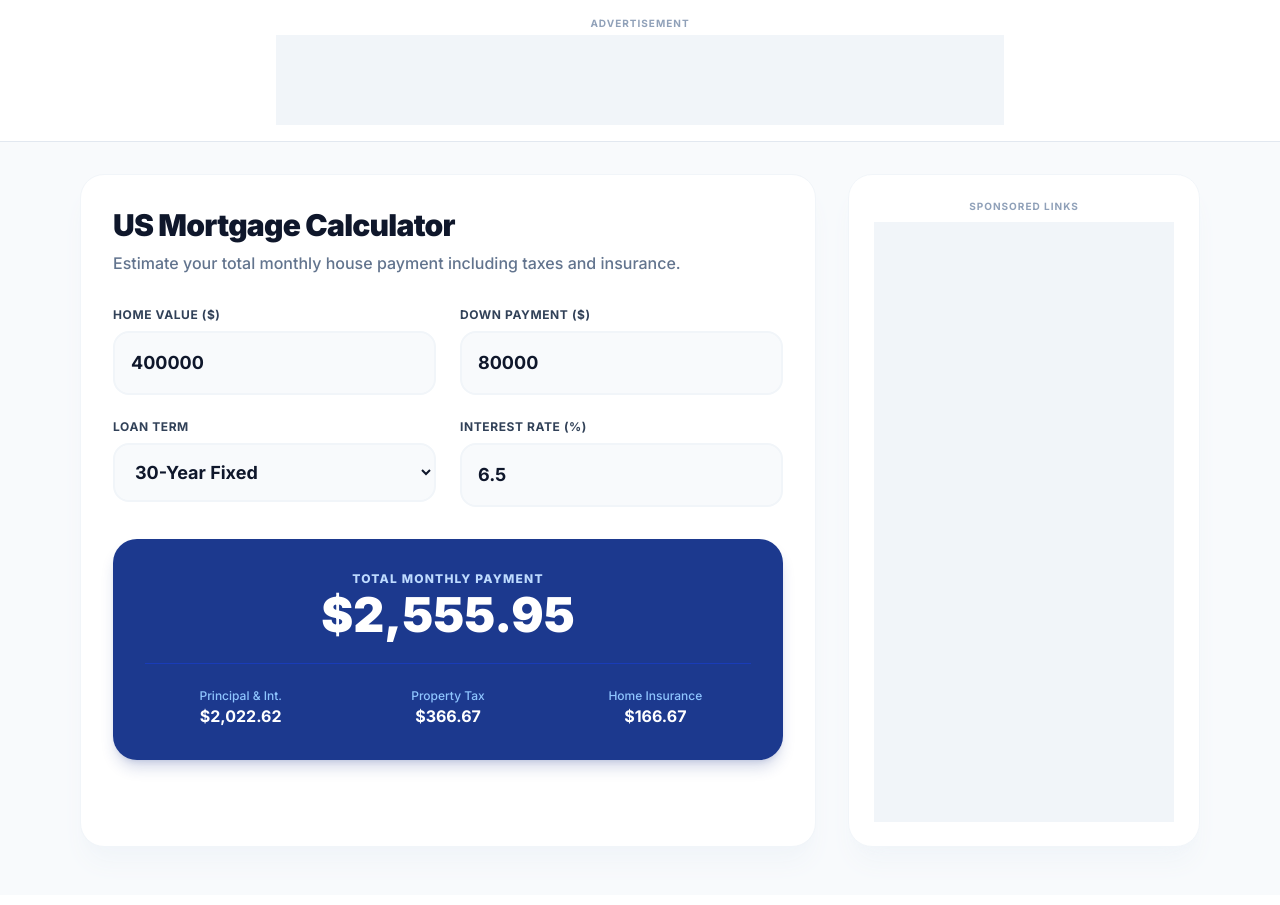
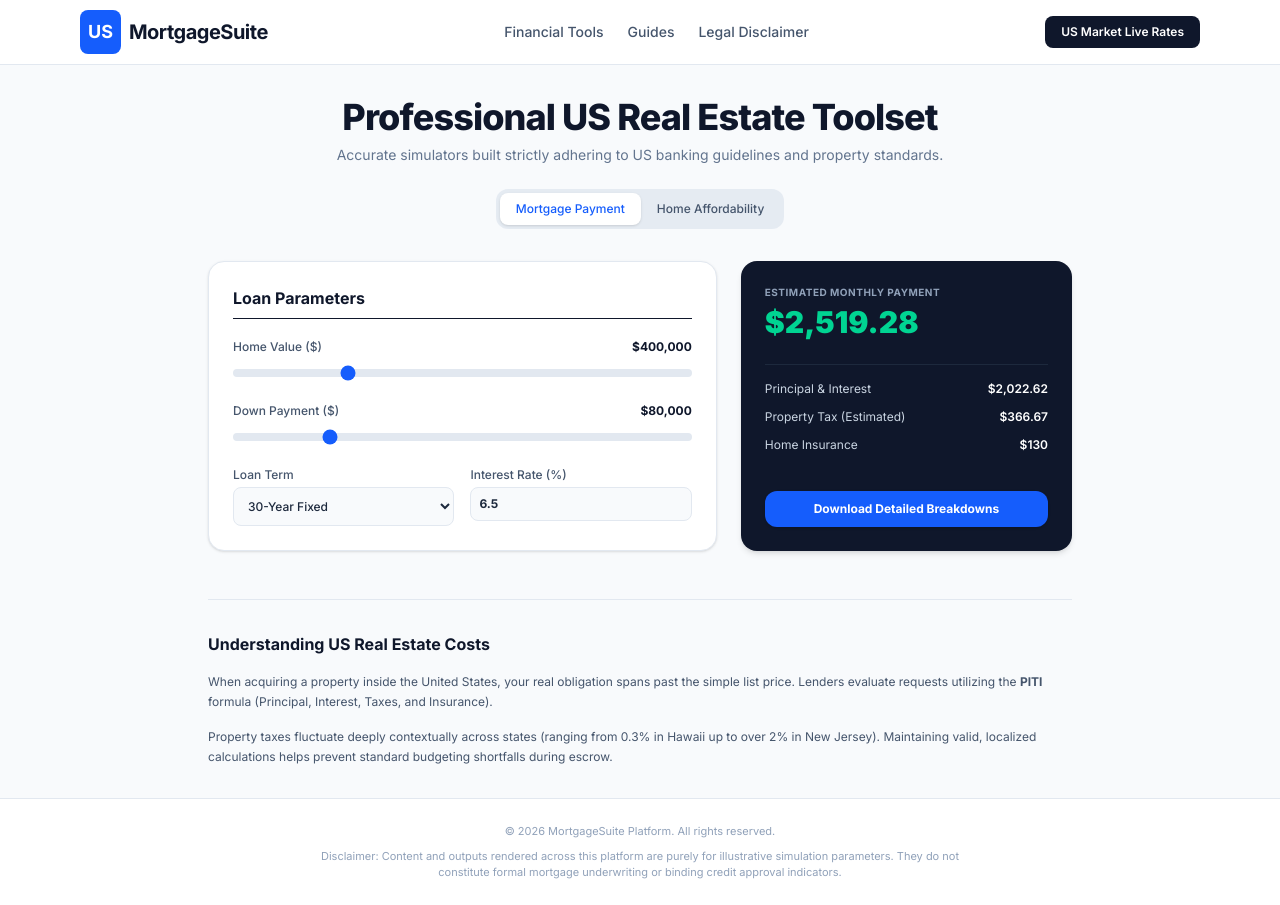
Before and after one commit to nandoporto41-web/mortgage-calculator, a Next.js app: page / in a window 1280 px wide. Built offline with nearby package versions, Linux system fonts and the light colour scheme.

Commit message:
feat: upgrade to multi-tool platform hub

```diff
--- a/app/page.tsx
+++ b/app/page.tsx
@@ -1,180 +1,215 @@
-'use client';
-import { useState, useEffect } from 'react';
-import Script from 'next/script';
+"use html";
+import React, { useState } from 'react';
 
-export default function MortgageCalculator() {
-  // Inputs da calculadora americana
-  const [homeValue, setHomeValue] = useState<number>(400000);
-  const [downPayment, setDownPayment] = useState<number>(80000);
-  const [interestRate, setInterestRate] = useState<number>(6.5);
-  const [loanTerm, setLoanTerm] = useState<number>(30);
+export default function Home() {
+  const [activeTab, setActiveTab] = useState('mortgage');
 
-  // Resultados reais calculados
-  const [monthlyPayment, setMonthlyPayment] = useState<number>(0);
-  const [propertyTax, setPropertyTax] = useState<number>(0);
-  const [homeInsurance, setHomeInsurance] = useState<number>(0);
-  const [totalMonthly, setTotalMonthly] = useState<number>(0);
+  // Estados da Calculadora de Hipoteca
+  const [homeValue, setHomeValue] = useState(400000);
+  const [downPayment, setDownPayment] = useState(80000);
+  const [loanTerm, setLoanTerm] = useState(30);
+  const [interestRate, setInterestRate] = useState(6.5);
 
-  // Insira seu ID real do AdSense aqui para o Script global
-  const ADSENSE_PUB_ID = "ca-pub-XXXXXXXXXXXXXXXX";
+  // Estados da Calculadora de Acessibilidade (Affordability)
+  const [annualIncome, setAnnualIncome] = useState(90000);
+  const [monthlyDebts, setMonthlyDebts] = useState(5000);
 
-  // Lógica financeira americana exata (PITI)
-  useEffect(() => {
+  // Cálculos da Hipoteca
   const loanAmount = homeValue - downPayment;
   const monthlyRate = (interestRate / 100) / 12;
   const numberOfPayments = loanTerm * 12;
 
-    let principalAndInterest = 0;
-    if (loanAmount > 0) {
-      if (monthlyRate === 0) {
-        principalAndInterest = loanAmount / numberOfPayments;
-      } else {
-        principalAndInterest = (loanAmount * monthlyRate * Math.pow(1 + monthlyRate, numberOfPayments)) /
-          (Math.pow(1 + monthlyRate, numberOfPayments) - 1);
-      }
-    }
+  const monthlyPrincipalAndInterest = monthlyRate > 0
+    ? (loanAmount * monthlyRate * Math.pow(1 + monthlyRate, numberOfPayments)) / (Math.pow(1 + monthlyRate, numberOfPayments) - 1)
+    : loanAmount / numberOfPayments;
 
-    const annualTax = homeValue * 0.011;
-    const annualInsurance = homeValue * 0.005;
+  const propertyTaxMonthly = (homeValue * 0.011) / 12; // Média americana de 1.1%
+  const homeInsuranceMonthly = 130; // Média estimada padrão nos EUA
+  const totalMonthlyPayment = monthlyPrincipalAndInterest + propertyTaxMonthly + homeInsuranceMonthly;
 
-    const calculatedTax = annualTax / 12;
-    const calculatedInsurance = annualInsurance / 12;
-
-    setPropertyTax(Number(calculatedTax.toFixed(2)));
-    setHomeInsurance(Number(calculatedInsurance.toFixed(2)));
-    setMonthlyPayment(Number(principalAndInterest.toFixed(2)));
-    setTotalMonthly(Number((principalAndInterest + calculatedTax + calculatedInsurance).toFixed(2)));
-  }, [homeValue, downPayment, interestRate, loanTerm]);
-
-  // Inicializa os anúncios com segurança APENAS quando o componente monta na tela
-  useEffect(() => {
-    if (typeof window !== 'undefined') {
-      try {
-        // Garante que o array global do google existe e inicializa cada bloco inserido no HTML
-        const adsbygoogle = (window as any).adsbygoogle || [];
-        // Executa o push para cada bloco 'ins' presente na tela
-        const numBlocks = document.querySelectorAll('.adsbygoogle').length;
-        for (let i = 0; i < numBlocks; i++) {
-          adsbygoogle.push({});
-        }
-      } catch (e) {
-        console.error("Erro ao carregar blocos do AdSense:", e);
-      }
-    }
-  }, []);
+  // Cálculos de Acessibilidade (Regra americana dos 28/36% de endividamento)
+  const maxMonthlyBudget = (annualIncome / 12) * 0.28;
+  const affordableHomePrice = maxMonthlyBudget * 160;
 
   return (
-    <main className="min-h-screen bg-slate-50 text-slate-900 pb-12 font-sans">
-      {/* SCRIPT OFICIAL DO ADSENSE ATUALIZADO */}
-      <Script
-        async
-        src={`https://pagead2.googlesyndication.com/pagead/js/adsbygoogle.js?client=${ADSENSE_PUB_ID}`}
-        crossOrigin="anonymous"
-        strategy="afterInteractive"
-      />
+    <div className="min-h-screen bg-slate-50 text-slate-800 font-sans flex flex-col justify-between">
 
-      {/* 1. TOP AD BANNER (Leaderboard 728x90) */}
-      <div className="w-full bg-white border-b border-slate-200 py-4 flex flex-col items-center justify-center">
-        <span className="text-[10px] text-slate-400 font-bold tracking-widest mb-1">ADVERTISEMENT</span>
-        <div className="w-full max-w-[728px] min-h-[90px] bg-slate-100 flex items-center justify-center">
-          <ins className="adsbygoogle"
-               style={{ display: 'inline-block', width: '728px', height: '90px' }}
-               data-ad-client={ADSENSE_PUB_ID}
-               data-ad-slot="1111111111"></ins>
+      {/* HEADER / NAVIGATION */}
+      <header className="bg-white border-b border-slate-200 sticky top-0 z-50">
+        <div className="max-w-6xl mx-auto px-4 h-16 flex items-center justify-between">
+          <div className="flex items-center space-x-2">
+            <div className="bg-blue-600 text-white p-2 rounded-lg font-bold text-lg">US</div>
+            <span className="font-bold text-xl tracking-tight text-slate-900">MortgageSuite</span>
+          </div>
+          <nav className="hidden md:flex space-x-6 text-sm font-medium text-slate-600">
+            <a href="#tools" className="hover:text-blue-600 transition">Financial Tools</a>
+            <a href="#about" className="hover:text-blue-600 transition">Guides</a>
+            <a href="#disclaimer" className="hover:text-blue-600 transition">Legal Disclaimer</a>
+          </nav>
+          <div>
+            <button className="bg-slate-900 hover:bg-slate-800 text-white text-xs font-semibold px-4 py-2 rounded-lg transition">
+              US Market Live Rates
+            </button>
+          </div>
+        </div>
+      </header>
+
+      {/* MAIN CONTENT CONTAINER */}
+      <main className="max-w-4xl mx-auto px-4 py-8 w-full flex-grow" id="tools">
+
+        {/* PLATFORM TITLE & MULTI-TAB CONTROLLER */}
+        <div className="text-center mb-8">
+          <h1 className="text-3xl font-extrabold text-slate-900 tracking-tight sm:text-4xl">
+            Professional US Real Estate Toolset
+          </h1>
+          <p className="mt-2 text-sm text-slate-500">
+            Accurate simulators built strictly adhering to US banking guidelines and property standards.
+          </p>
+
+          {/* TABS BUTTONS */}
+          <div className="mt-6 inline-flex p-1 bg-slate-200/80 rounded-xl">
+            <button
+              onClick={() => setActiveTab('mortgage')}
+              className={`px-4 py-2 text-xs font-medium rounded-lg transition-all ${activeTab === 'mortgage' ? 'bg-white text-blue-600 shadow-sm' : 'text-slate-600 hover:text-slate-950'}`}
+            >
+              Mortgage Payment
+            </button>
+            <button
+              onClick={() => setActiveTab('affordability')}
+              className={`px-4 py-2 text-xs font-medium rounded-lg transition-all ${activeTab === 'affordability' ? 'bg-white text-blue-600 shadow-sm' : 'text-slate-600 hover:text-slate-950'}`}
+            >
+              Home Affordability
+            </button>
           </div>
         </div>
 
-      <div className="max-w-6xl mx-auto px-4 mt-8 grid grid-cols-1 lg:grid-cols-3 gap-8">
+        {/* TOOL 1: ADVANCED MORTGAGE CALCULATOR */}
+        {activeTab === 'mortgage' && (
+          <div className="grid grid-cols-1 md:grid-cols-5 gap-6">
+            {/* INPUTS COLUMN */}
+            <div className="bg-white p-6 rounded-2xl border border-slate-200 shadow-sm md:col-span-3 space-y-5">
+              <h3 className="font-bold text-slate-900 text-base border-b pb-2">Loan Parameters</h3>
 
-        {/* COLUNA DA FERRAMENTA */}
-        <div className="lg:col-span-2 bg-white p-8 rounded-3xl shadow-xl shadow-slate-100 border border-slate-100">
-          <h1 className="text-3xl font-black text-slate-900 tracking-tight mb-2">US Mortgage Calculator</h1>
-          <p className="text-slate-500 mb-8 font-medium">Estimate your total monthly house payment including taxes and insurance.</p>
-
-          <div className="grid grid-cols-1 md:grid-cols-2 gap-6">
               <div>
-              <label className="block text-xs font-bold text-slate-700 uppercase tracking-wider mb-2">Home Value ($)</label>
-              <input
-                type="number"
-                value={homeValue}
-                onChange={(e) => setHomeValue(Number(e.target.value))}
-                className="w-full p-4 bg-slate-50 border-2 border-slate-100 rounded-2xl font-bold text-lg focus:border-blue-600 focus:bg-white outline-none transition"
-              />
+                <div className="flex justify-between text-xs font-medium text-slate-600 mb-1">
+                  <span>Home Value ($)</span>
+                  <span className="font-bold text-slate-900">${homeValue.toLocaleString()}</span>
+                </div>
+                <input type="range" min="50000" max="1500000" step="5000" value={homeValue} onChange={(e) => setHomeValue(Number(e.target.value))} className="w-full h-2 bg-slate-200 rounded-lg appearance-none cursor-pointer accent-blue-600" />
               </div>
 
               <div>
-              <label className="block text-xs font-bold text-slate-700 uppercase tracking-wider mb-2">Down Payment ($)</label>
-              <input
-                type="number"
-                value={downPayment}
-                onChange={(e) => setDownPayment(Number(e.target.value))}
-                className="w-full p-4 bg-slate-50 border-2 border-slate-100 rounded-2xl font-bold text-lg focus:border-blue-600 focus:bg-white outline-none transition"
-              />
+                <div className="flex justify-between text-xs font-medium text-slate-600 mb-1">
+                  <span>Down Payment ($)</span>
+                  <span className="font-bold text-slate-900">${downPayment.toLocaleString()}</span>
+                </div>
+                <input type="range" min="0" max={homeValue} step="2000" value={downPayment} onChange={(e) => setDownPayment(Number(e.target.value))} className="w-full h-2 bg-slate-200 rounded-lg appearance-none cursor-pointer accent-blue-600" />
               </div>
 
+              <div className="grid grid-cols-2 gap-4">
                 <div>
-              <label className="block text-xs font-bold text-slate-700 uppercase tracking-wider mb-2">Loan Term</label>
-              <select
-                value={loanTerm}
-                onChange={(e) => setLoanTerm(Number(e.target.value))}
-                className="w-full p-4 bg-slate-50 border-2 border-slate-100 rounded-2xl font-bold text-lg focus:border-blue-600 focus:bg-white outline-none transition"
-              >
+                  <label className="block text-xs font-medium text-slate-600 mb-1">Loan Term</label>
+                  <select value={loanTerm} onChange={(e) => setLoanTerm(Number(e.target.value))} className="w-full text-xs p-2.5 bg-slate-50 border border-slate-200 rounded-lg font-medium focus:outline-none focus:border-blue-500">
                     <option value={30}>30-Year Fixed</option>
                     <option value={15}>15-Year Fixed</option>
-                <option value={20}>20-Year Fixed</option>
                   </select>
                 </div>
-
                 <div>
-              <label className="block text-xs font-bold text-slate-700 uppercase tracking-wider mb-2">Interest Rate (%)</label>
-              <input
-                type="number"
-                step="0.01"
-                value={interestRate}
-                onChange={(e) => setInterestRate(Number(e.target.value))}
-                className="w-full p-4 bg-slate-50 border-2 border-slate-100 rounded-2xl font-bold text-lg focus:border-blue-600 focus:bg-white outline-none transition"
-              />
-            </div>
-          </div>
-
-          {/* PAINEL DE RESULTADOS REAIS */}
-          <div className="mt-8 bg-blue-900 text-white p-8 rounded-3xl text-center shadow-lg shadow-blue-900/20">
-            <span className="block text-xs font-extrabold text-blue-200 uppercase tracking-widest mb-1">Total Monthly Payment</span>
-            <span className="text-5xl font-black">${totalMonthly.toLocaleString('en-US')}</span>
-
-            <div className="grid grid-cols-3 gap-4 mt-6 pt-6 border-t border-blue-800 text-sm font-medium text-blue-100">
-              <div>
-                <span className="block text-xs text-blue-300">Principal & Int.</span>
-                <span className="font-bold text-base text-white">${monthlyPayment.toLocaleString('en-US')}</span>
-              </div>
-              <div>
-                <span className="block text-xs text-blue-300">Property Tax</span>
-                <span className="font-bold text-base text-white">${propertyTax.toLocaleString('en-US')}</span>
-              </div>
-              <div>
-                <span className="block text-xs text-blue-300">Home Insurance</span>
-                <span className="font-bold text-base text-white">${homeInsurance.toLocaleString('en-US')}</span>
-              </div>
+                  <label className="block text-xs font-medium text-slate-600 mb-1">Interest Rate (%)</label>
+                  <input type="number" step="0.1" value={interestRate} onChange={(e) => setInterestRate(Number(e.target.value))} className="w-full text-xs p-2 bg-slate-50 border border-slate-200 rounded-lg font-bold focus:outline-none focus:border-blue-500" />
                 </div>
               </div>
             </div>
 
-        {/* COLUNA LATERAL - ZONA DE ALTO CPC */}
-        <div className="lg:col-span-1">
-          <div className="sticky top-6 bg-white p-6 rounded-3xl shadow-xl shadow-slate-100 border border-slate-100 text-center flex flex-col items-center">
-            <span className="text-[10px] text-slate-400 font-bold tracking-widest mb-2">SPONSORED LINKS</span>
+            {/* BREAKDOWN / OUTPUTS COLUMN */}
+            <div className="bg-slate-900 text-white p-6 rounded-2xl shadow-md md:col-span-2 flex flex-col justify-between">
+              <div>
+                <h3 className="text-slate-400 uppercase tracking-wider text-[10px] font-bold">Estimated Monthly Payment</h3>
+                <div className="text-3xl font-black mt-1 text-emerald-400">${totalMonthlyPayment.toLocaleString('en-US', {maximumFractionDigits: 2})}</div>
 
-            {/* 2. LATERAL AD BANNER (Skyscraper 300x600) */}
-            <div className="w-[300px] min-h-[600px] bg-slate-100 flex items-center justify-center">
-              <ins className="adsbygoogle"
-                   style={{ display: 'inline-block', width: '300px', height: '600px' }}
-                   data-ad-client={ADSENSE_PUB_ID}
-                   data-ad-slot="2222222222"></ins>
+                <div className="mt-6 space-y-3 border-t border-slate-800 pt-4 text-xs">
+                  <div className="flex justify-between text-slate-300">
+                    <span>Principal & Interest</span>
+                    <span className="font-semibold text-white">${monthlyPrincipalAndInterest.toLocaleString('en-US', {maximumFractionDigits: 2})}</span>
+                  </div>
+                  <div className="flex justify-between text-slate-300">
+                    <span>Property Tax (Estimated)</span>
+                    <span className="font-semibold text-white">${propertyTaxMonthly.toLocaleString('en-US', {maximumFractionDigits: 2})}</span>
+                  </div>
+                  <div className="flex justify-between text-slate-300">
+                    <span>Home Insurance</span>
+                    <span className="font-semibold text-white">${homeInsuranceMonthly}</span>
                   </div>
                 </div>
               </div>
 
+              <button className="w-full mt-6 bg-blue-600 hover:bg-blue-500 text-white text-xs font-bold py-2.5 px-4 rounded-xl transition shadow-sm">
+                Download Detailed Breakdowns
+              </button>
             </div>
+          </div>
+        )}
+
+        {/* TOOL 2: HOME AFFORDABILITY SIMULATOR */}
+        {activeTab === 'affordability' && (
+          <div className="grid grid-cols-1 md:grid-cols-5 gap-6">
+            <div className="bg-white p-6 rounded-2xl border border-slate-200 shadow-sm md:col-span-3 space-y-5">
+              <h3 className="font-bold text-slate-900 text-base border-b pb-2">Income & Obligations</h3>
+
+              <div>
+                <div className="flex justify-between text-xs font-medium text-slate-600 mb-1">
+                  <span>Annual Household Income ($)</span>
+                  <span className="font-bold text-slate-900">${annualIncome.toLocaleString()}</span>
+                </div>
+                <input type="range" min="20000" max="300000" step="5000" value={annualIncome} onChange={(e) => setAnnualIncome(Number(e.target.value))} className="w-full h-2 bg-slate-200 rounded-lg appearance-none cursor-pointer accent-blue-600" />
+              </div>
+
+              <div>
+                <div className="flex justify-between text-xs font-medium text-slate-600 mb-1">
+                  <span>Monthly Debt Payments ($)</span>
+                  <span className="font-bold text-slate-900">${monthlyDebts.toLocaleString()}</span>
+                </div>
+                <input type="range" min="0" max="15000" step="200" value={monthlyDebts} onChange={(e) => setMonthlyDebts(Number(e.target.value))} className="w-full h-2 bg-slate-200 rounded-lg appearance-none cursor-pointer accent-blue-600" />
+              </div>
+              <p className="text-[11px] text-slate-400 italic">Debt payments include credit cards, car loans, and student debt.</p>
+            </div>
+
+            <div className="bg-slate-900 text-white p-6 rounded-2xl shadow-md md:col-span-2 flex flex-col justify-between">
+              <div>
+                <h3 className="text-slate-400 uppercase tracking-wider text-[10px] font-bold">Your Purchasing Power</h3>
+                <div className="text-2xl font-black mt-1 text-blue-400">${affordableHomePrice.toLocaleString()}</div>
+                <p className="text-[11px] text-slate-400 mt-2 leading-relaxed">
+                  Calculated using standard DTI ratios. Banks advise keeping target mortgage payments under 28% of gross monthly income.
+                </p>
+              </div>
+              <button className="w-full mt-6 bg-emerald-500 hover:bg-emerald-400 text-slate-950 text-xs font-bold py-2.5 px-4 rounded-xl transition shadow-sm">
+                Verify Debt-to-Income Fit
+              </button>
+            </div>
+          </div>
+        )}
+
+        {/* EXPLANATORY CONTENT SECTION */}
+        <section id="about" className="mt-12 border-t border-slate-200 pt-8 text-slate-600 space-y-4 text-xs leading-relaxed">
+          <h2 className="text-slate-900 font-bold text-base">Understanding US Real Estate Costs</h2>
+          <p>
+            When acquiring a property inside the United States, your real obligation spans past the simple list price. Lenders evaluate requests utilizing the <strong>PITI</strong> formula (Principal, Interest, Taxes, and Insurance).
+          </p>
+          <p>
+            Property taxes fluctuate deeply contextually across states (ranging from 0.3% in Hawaii up to over 2% in New Jersey). Maintaining valid, localized calculations helps prevent standard budgeting shortfalls during escrow.
+          </p>
+        </section>
       </main>
+
+      {/* FOOTER & DISCLAIMER */}
+      <footer id="disclaimer" className="bg-white border-t border-slate-200 py-6 text-[11px] text-slate-400">
+        <div className="max-w-4xl mx-auto px-4 text-center space-y-2">
+          <p>© 2026 MortgageSuite Platform. All rights reserved.</p>
+          <p className="max-w-2xl mx-auto">
+            Disclaimer: Content and outputs rendered across this platform are purely for illustrative simulation parameters. They do not constitute formal mortgage underwriting or binding credit approval indicators.
+          </p>
+        </div>
+      </footer>
+    </div>
   );
 }
```
Lines whose indentation alone changed are shown as unchanged.
